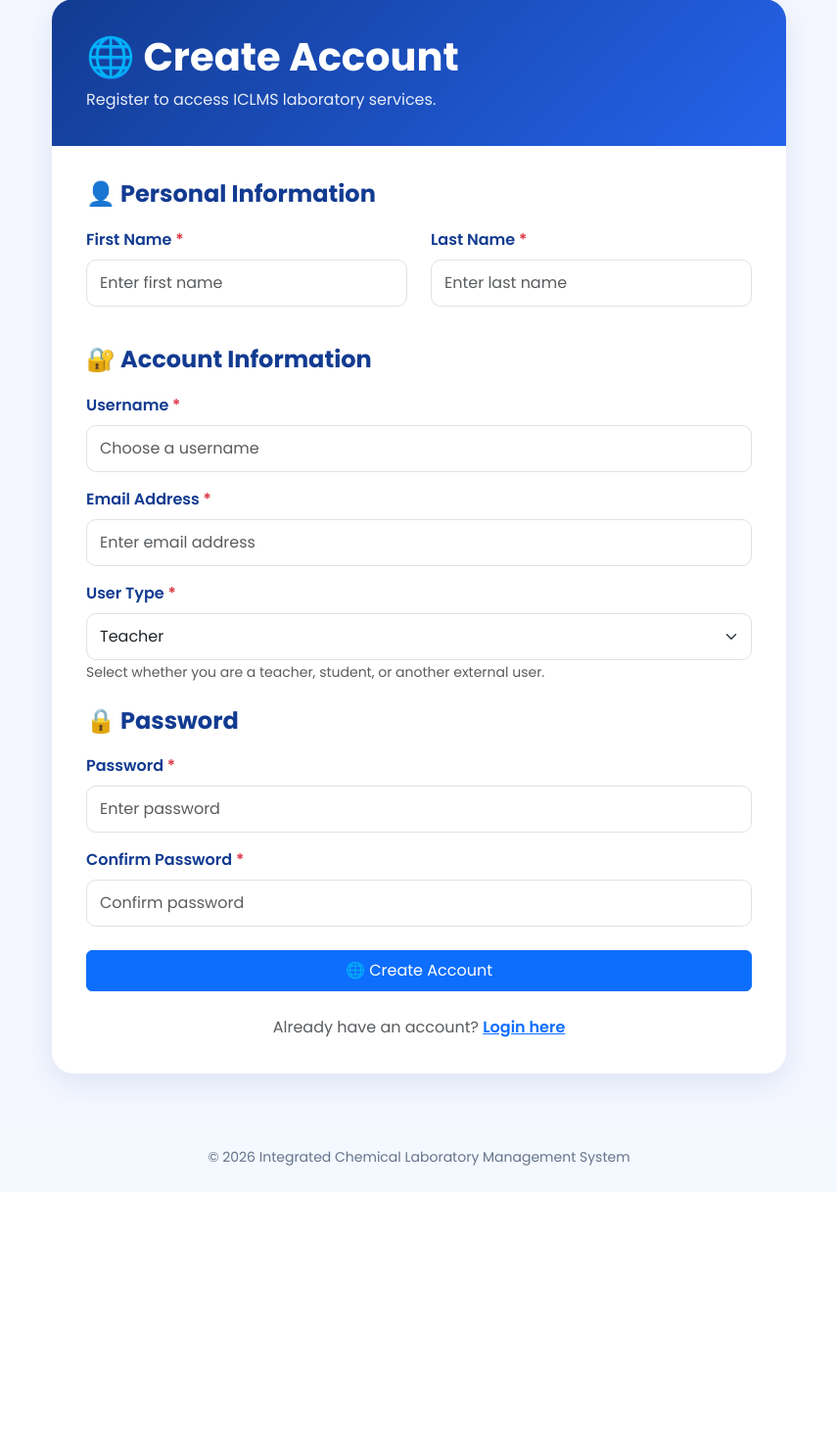
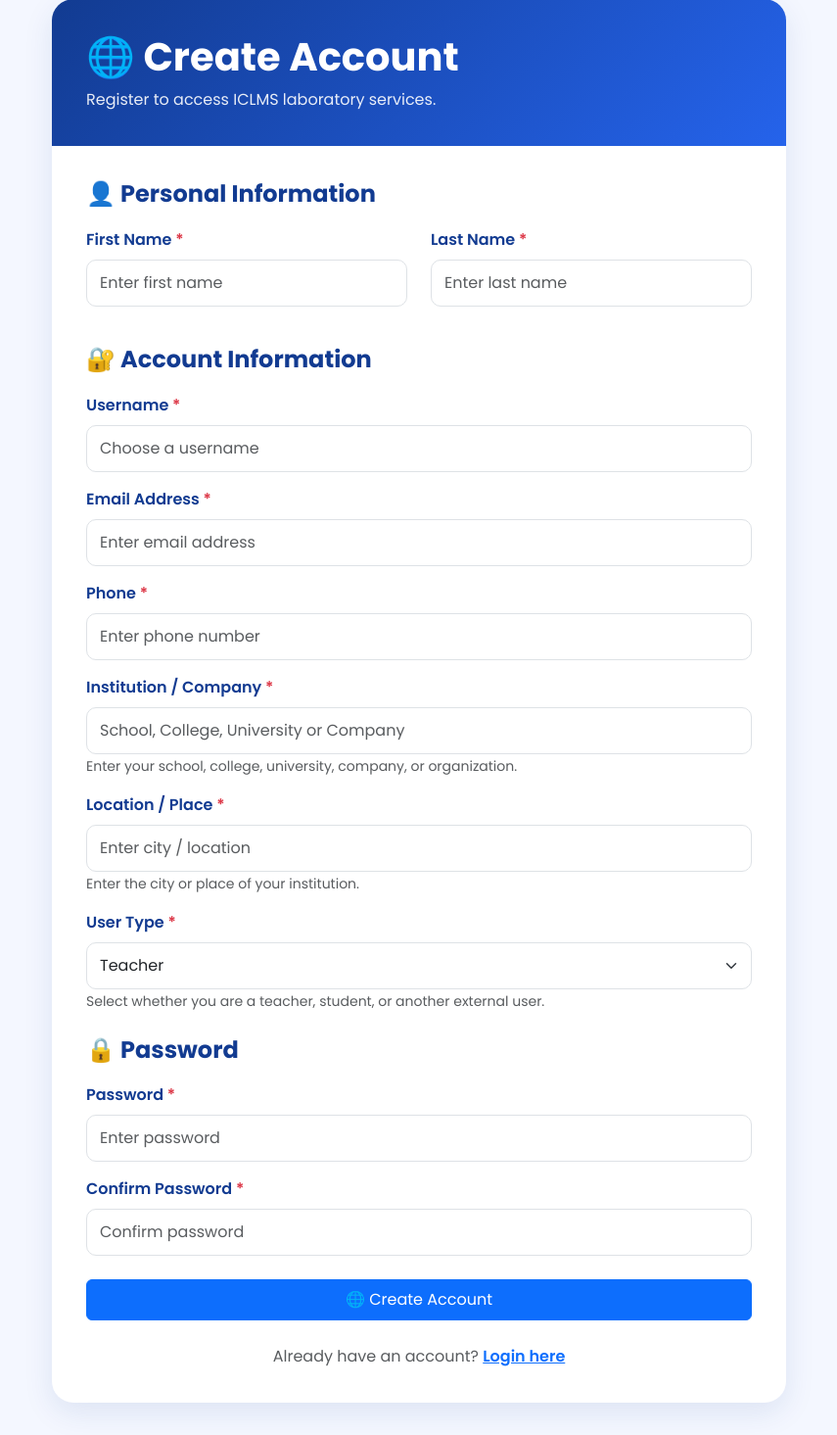
Before and after one commit to fathima-lab/IntegratedChemicalLab, a Django app: page /external/register/ in a window 1280 px wide. Shown: the part 143-1608 px from the top of the page at 98% size, without its empty margins (212-1067 px from the left). Before the commit the page ends 1333 px from the top, so only its background shows below. Run offline with Django 5.2, Linux system fonts and the light colour scheme.

Commit message:
Add institution and location to registrations

```diff
--- a/accounts/models.py
+++ b/accounts/models.py
@@ -6,6 +6,16 @@ class CustomUser(AbstractUser):
 
     phone = models.CharField(
         max_length=15,
+        blank=True
+    )
+
+    institution = models.CharField(
+        max_length=200,
+        blank=True
+    )
+
+    location = models.CharField(
+        max_length=200,
         blank=True
     )
 
--- a/external/forms.py
+++ b/external/forms.py
@@ -1,6 +1,5 @@
 from django import forms
 from django.contrib.auth import get_user_model
-
 
 User = get_user_model()
 
@@ -49,6 +48,9 @@ class ExternalRegistrationForm(forms.ModelForm):
             'username',
             'email',
             'phone',
+            'external_type',
+            'institution',
+            'location',
         ]
 
         widgets = {
@@ -87,6 +89,20 @@ class ExternalRegistrationForm(forms.ModelForm):
                     'placeholder': 'Enter phone number'
                 }
             ),
+
+            'institution': forms.TextInput(
+                attrs={
+                    'class': 'form-control',
+                    'placeholder': 'School, College, University or Company'
+                }
+            ),
+
+            'location': forms.TextInput(
+                attrs={
+                    'class': 'form-control',
+                    'placeholder': 'Enter city / location'
+                }
+            ),
         }
 
         labels = {
@@ -95,8 +111,9 @@ class ExternalRegistrationForm(forms.ModelForm):
             'username': 'Username',
             'email': 'Email Address',
             'phone': 'Phone Number',
+            'institution': 'Institution / Company',
+            'location': 'Location / Place',
         }
-
 
     def clean_username(self):
 
@@ -112,7 +129,6 @@ class ExternalRegistrationForm(forms.ModelForm):
 
         return username
 
-
     def clean_email(self):
 
         email = self.cleaned_data['email']
@@ -127,18 +143,12 @@ class ExternalRegistrationForm(forms.ModelForm):
 
         return email
 
-
     def clean(self):
 
         cleaned_data = super().clean()
 
-        password = cleaned_data.get(
-            'password'
-        )
-
-        confirm_password = cleaned_data.get(
-            'confirm_password'
-        )
+        password = cleaned_data.get('password')
+        confirm_password = cleaned_data.get('confirm_password')
 
         if (
             password
--- a/templates/external_register.html
+++ b/templates/external_register.html
@@ -251,6 +251,92 @@ External User Registration | ICLMS
                     {% endif %}
 
                 </div>
+                <!-- PHONE -->
+
+                <div class="mb-3">
+
+                    <label
+                        for="{{ form.phone.id_for_label }}"
+                        class="form-label"
+                    >
+
+                        Phone
+                        <span class="required">*</span>
+
+                    </label>
+
+                    {{ form.phone }}
+
+                    {% if form.phone.errors %}
+
+                        <div class="text-danger small">
+                            {{ form.phone.errors }}
+                        </div>
+
+                    {% endif %}
+
+                </div>
+                <!-- INSTITUTION / COMPANY -->
+
+                <div class="mb-3">
+
+                    <label
+                        for="{{ form.institution.id_for_label }}"
+                        class="form-label"
+                    >
+
+                        Institution / Company
+                        <span class="required">*</span>
+
+                    </label>
+
+                    {{ form.institution }}
+
+                    <small class="text-muted">
+                        Enter your school, college, university, company,
+                        or organization.
+                    </small>
+
+                    {% if form.institution.errors %}
+
+                        <div class="text-danger small">
+                            {{ form.institution.errors }}
+                        </div>
+
+                    {% endif %}
+
+                </div>
+
+
+                <!-- LOCATION / PLACE -->
+
+                <div class="mb-3">
+
+                    <label
+                        for="{{ form.location.id_for_label }}"
+                        class="form-label"
+                    >
+
+                        Location / Place
+                        <span class="required">*</span>
+
+                    </label>
+
+                    {{ form.location }}
+
+                    <small class="text-muted">
+                        Enter the city or place of your institution.
+                    </small>
+
+                    {% if form.location.errors %}
+
+                        <div class="text-danger small">
+                            {{ form.location.errors }}
+                        </div>
+
+                    {% endif %}
+
+                </div>
 
 
                 <!-- USER TYPE -->
```
Also changed, not shown: accounts/forms.py (+55 -12 lines), templates/register.html (+35 -0 lines), accounts/migrations/0004_customuser_institution_customuser_location_and_more.py (added).
